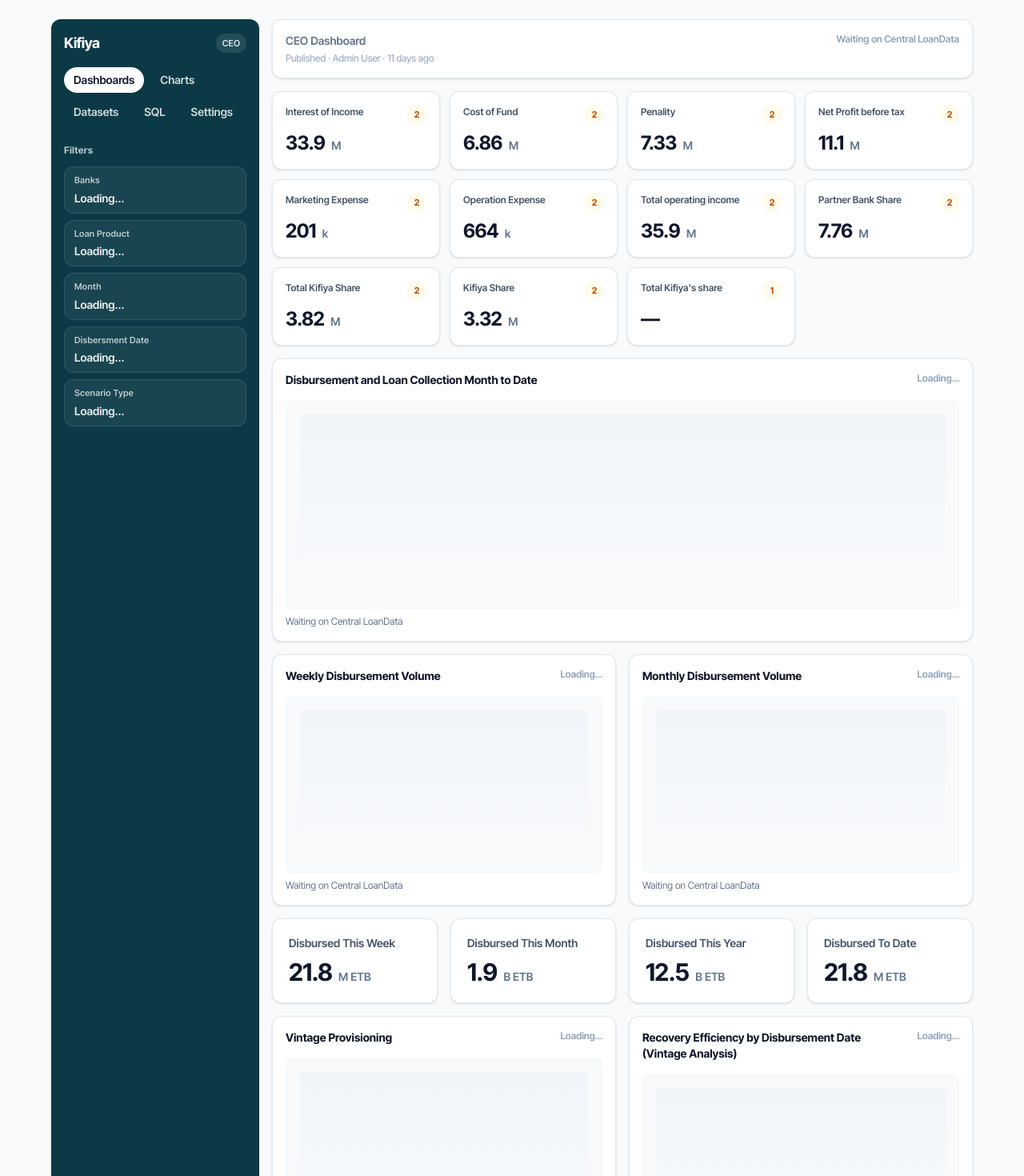
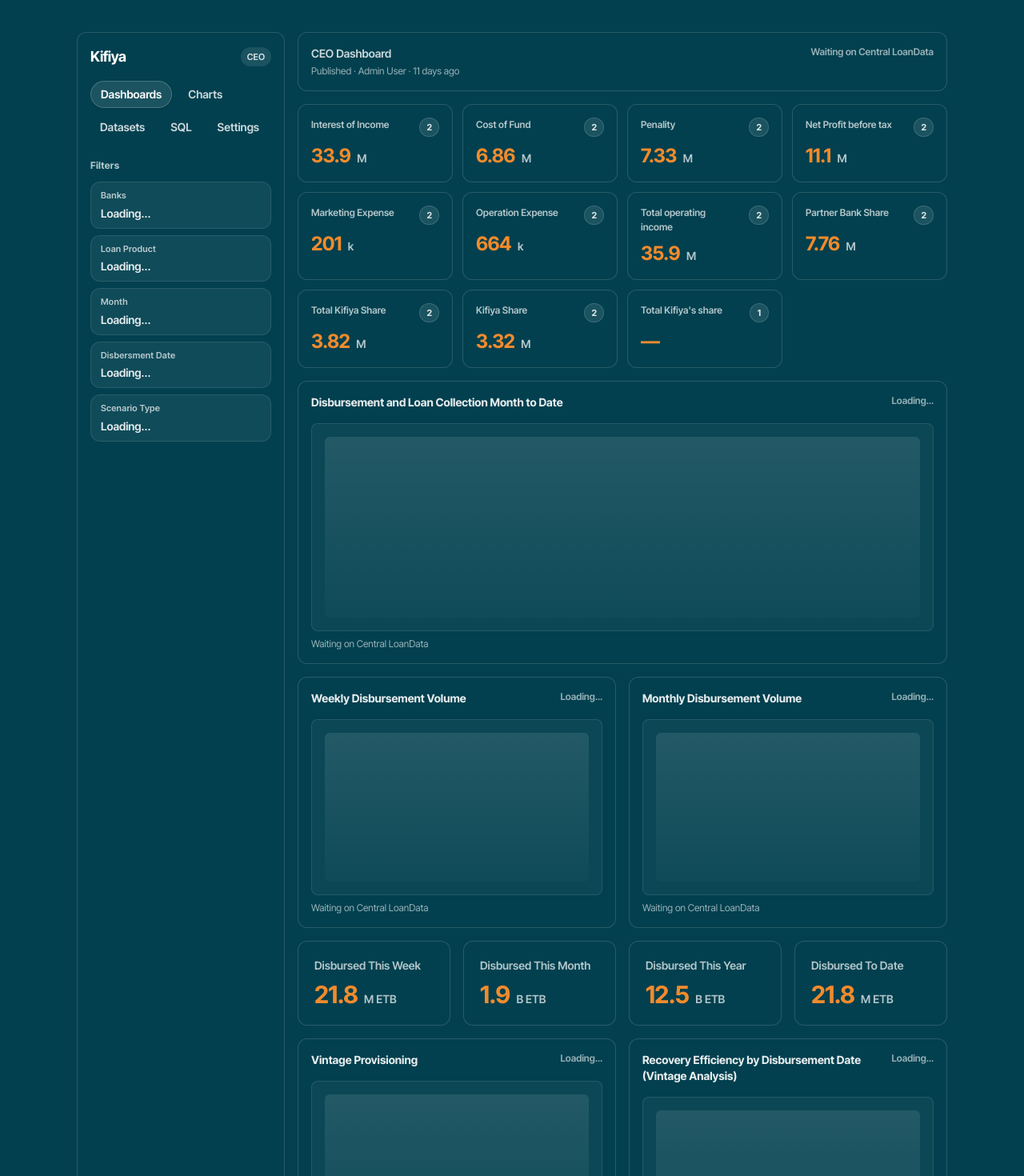
Before and after one commit to yyishak/kifiyadashboard, a Next.js app: page /ceo-dashboard in a window 1280 px wide. Shown: the top 1470 px of the page at 80% size. Built offline with nearby package versions, Linux system fonts and the light colour scheme.

Commit message:
style(ceo-dashboard): align with main dashboard
Switch CEO dashboard to the same dark teal surfaces, border treatment, and orange accent used across the app.

Made-with: Cursor

```diff
--- a/src/app/ceo-dashboard/page.tsx
+++ b/src/app/ceo-dashboard/page.tsx
@@ -3,7 +3,9 @@ const TopTab = ({ label, active }: { label: string; active?: boolean }) => (
     type="button"
     className={[
       "rounded-full px-3 py-1.5 text-sm font-semibold transition",
-      active ? "bg-white text-slate-900 shadow-sm" : "text-white/80 hover:text-white",
+      active
+        ? "border border-white/20 bg-white/10 text-white shadow-sm"
+        : "text-white/80 hover:bg-white/10 hover:text-white",
     ].join(" ")}
   >
     {label}
@@ -28,16 +30,16 @@ const MetricCard = ({
   value: string
   unit?: string
 }) => (
-  <div className="rounded-xl border border-slate-200 bg-white p-4 shadow-sm">
+  <div className="rounded-xl border border-white/15 bg-[#02404F] p-4">
     <div className="flex items-start justify-between gap-3">
-      <div className="text-[12px] font-semibold text-slate-600">{title}</div>
-      <div className="grid h-6 min-w-6 place-items-center rounded-full bg-amber-50 px-2 text-[11px] font-bold text-amber-700">
+      <div className="text-[12px] font-semibold text-white/70">{title}</div>
+      <div className="grid h-6 min-w-6 place-items-center rounded-full border border-white/15 bg-white/10 px-2 text-[11px] font-bold text-white/85">
         {badge}
       </div>
     </div>
     <div className="mt-2 flex items-baseline gap-2">
-      <div className="text-2xl font-bold tracking-tight text-slate-900">{value}</div>
-      {unit ? <div className="text-sm font-semibold text-slate-500">{unit}</div> : null}
+      <div className="text-2xl font-bold tracking-tight text-[#f28b2c]">{value}</div>
+      {unit ? <div className="text-sm font-semibold text-white/70">{unit}</div> : null}
     </div>
   </div>
 )
@@ -51,25 +53,25 @@ const ChartCard = ({
   subtitle?: string
   heightClass?: string
 }) => (
-  <div className="rounded-xl border border-slate-200 bg-white p-4 shadow-sm">
+  <div className="rounded-xl border border-white/15 bg-[#02404F] p-4">
     <div className="flex items-start justify-between gap-4">
       <div>
-        <div className="text-sm font-bold text-slate-900">{title}</div>
-        {subtitle ? <div className="mt-1 text-xs text-slate-500">{subtitle}</div> : null}
+        <div className="text-sm font-bold text-white/90">{title}</div>
+        {subtitle ? <div className="mt-1 text-xs text-white/60">{subtitle}</div> : null}
       </div>
-      <div className="text-xs font-semibold text-slate-400">Loading…</div>
+      <div className="text-xs font-semibold text-white/60">Loading…</div>
     </div>
     <div
       className={[
-        "mt-4 w-full overflow-hidden rounded-lg border border-slate-100 bg-slate-50",
+        "mt-4 w-full overflow-hidden rounded-lg border border-white/10 bg-white/[0.04]",
         heightClass ?? "h-[220px]",
       ].join(" ")}
     >
       <div className="h-full w-full p-4">
-        <div className="h-full w-full rounded-md bg-gradient-to-b from-slate-100 to-slate-50" />
+        <div className="h-full w-full rounded-md bg-gradient-to-b from-white/10 to-white/[0.02]" />
       </div>
     </div>
-    <div className="mt-2 text-xs text-slate-500">Waiting on Central LoanData</div>
+    <div className="mt-2 text-xs text-white/60">Waiting on Central LoanData</div>
   </div>
 )
 
@@ -95,10 +97,10 @@ export default function CeoDashboardPage() {
   ] as const
 
   return (
-    <div className="min-h-[100svh] bg-slate-50">
-      <div className="mx-auto w-full max-w-[1200px] px-3 py-3 md:px-6 md:py-6">
+    <div className="min-h-[100svh] bg-[#02404F]">
+      <div className="mx-auto w-full max-w-6xl px-5 py-6 md:px-8 md:py-10">
         <div className="grid grid-cols-1 gap-4 lg:grid-cols-[260px_1fr]">
-          <aside className="rounded-xl bg-[#0b3a46] p-4 text-white shadow-sm">
+          <aside className="rounded-xl border border-white/15 bg-[#02404F] p-4 text-white">
             <div className="flex items-center justify-between">
               <div className="text-lg font-bold tracking-tight">Kifiya</div>
               <div className="rounded-full bg-white/10 px-2 py-1 text-[11px] font-semibold text-white/85">
@@ -127,15 +129,15 @@ export default function CeoDashboardPage() {
           </aside>
 
           <main className="space-y-4">
-            <header className="rounded-xl border border-slate-200 bg-white p-4 shadow-sm">
+            <header className="rounded-xl border border-white/15 bg-[#02404F] p-4">
               <div className="flex items-start justify-between gap-4">
                 <div>
-                  <div className="text-sm font-semibold text-slate-500">CEO Dashboard</div>
-                  <div className="mt-1 text-xs text-slate-400">
+                  <div className="text-sm font-semibold text-white/80">CEO Dashboard</div>
+                  <div className="mt-1 text-xs text-white/60">
                     Published · Admin User · 11 days ago
                   </div>
                 </div>
-                <div className="text-xs font-semibold text-slate-400">Waiting on Central LoanData</div>
+                <div className="text-xs font-semibold text-white/60">Waiting on Central LoanData</div>
               </div>
             </header>
 
@@ -165,13 +167,13 @@ export default function CeoDashboardPage() {
 
             <section className="grid grid-cols-1 gap-4 md:grid-cols-2 xl:grid-cols-4">
               {bigTiles.map((t) => (
-                <div key={t.title} className="rounded-xl border border-slate-200 bg-white p-5 shadow-sm">
-                  <div className="text-sm font-semibold text-slate-600">{t.title}</div>
+                <div key={t.title} className="rounded-xl border border-white/15 bg-[#02404F] p-5">
+                  <div className="text-sm font-semibold text-white/70">{t.title}</div>
                   <div className="mt-2 flex items-baseline gap-2">
-                    <div className="text-3xl font-bold tracking-tight text-slate-900">
+                    <div className="text-3xl font-bold tracking-tight text-[#f28b2c]">
                       {t.value}
                     </div>
-                    <div className="text-sm font-semibold text-slate-500">{t.unit}</div>
+                    <div className="text-sm font-semibold text-white/70">{t.unit}</div>
                   </div>
                 </div>
               ))}
```
